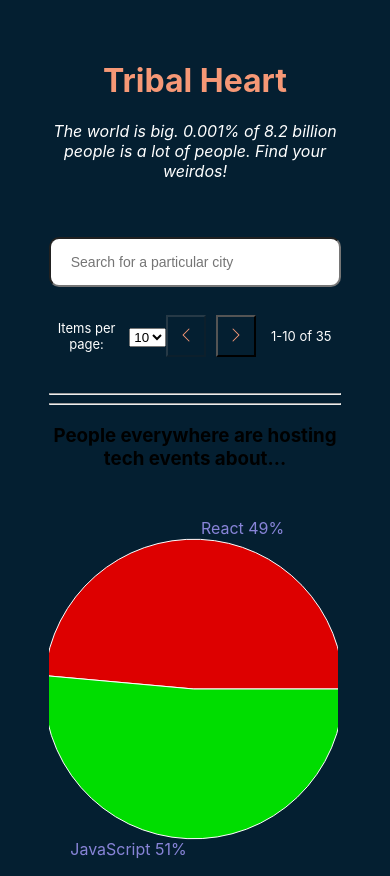
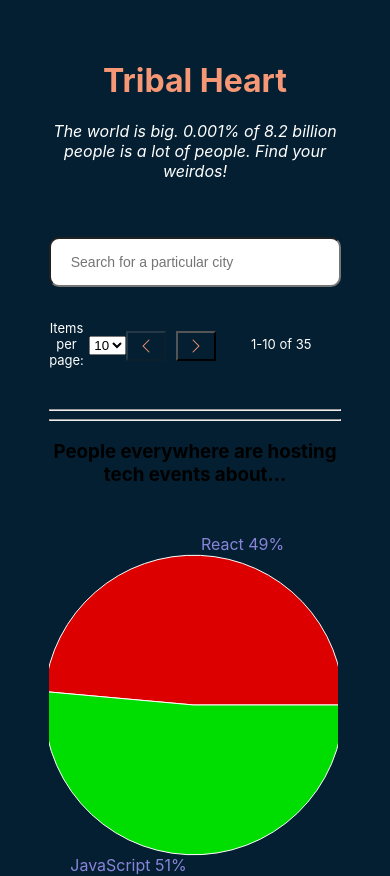
Before and after one commit to NIER-BIAN/tribal-heart, a React (Create React App) app: page / in a window 390 px wide. Shown: the top 876 px of the page. Built offline with nearby package versions, Linux system fonts and the light colour scheme.

Commit message:
responsiveness update

```diff
--- a/src/App.css
+++ b/src/App.css
@@ -146,7 +146,9 @@ a:hover, a:focus {
 }
 
 .page-navigation button {
-    margin-right: 10px;
+    height: 30px;
+    width: 40px;
+    margin: 8px 10px 0 0;
     padding: 5px 10px;
     outline: none;
     box-shadow: none;
@@ -155,7 +157,7 @@ a:hover, a:focus {
 }
 
 .page-navigation p {
-    min-width: 70px;
+    min-width: 110px;
 }
 
 .page-navigation button:hover {
```
Also changed, not shown: 1 other file (tests, documents, lock files or other folders).
